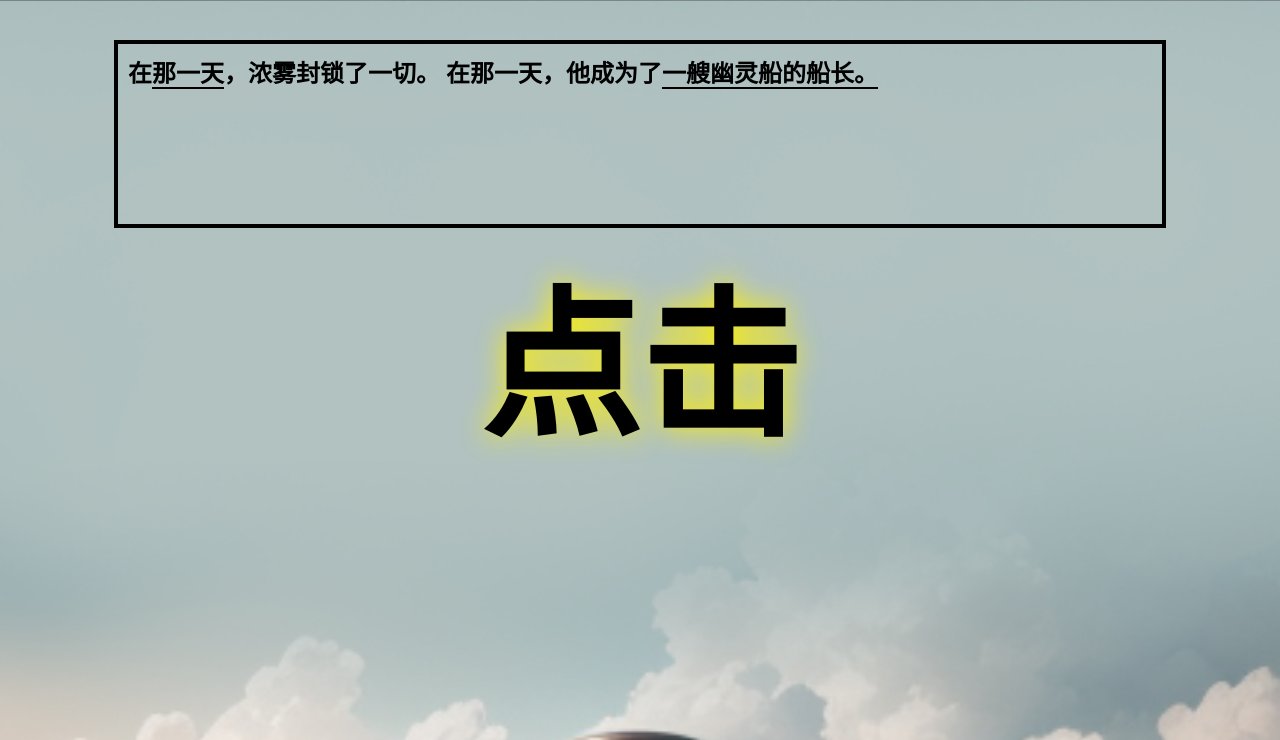
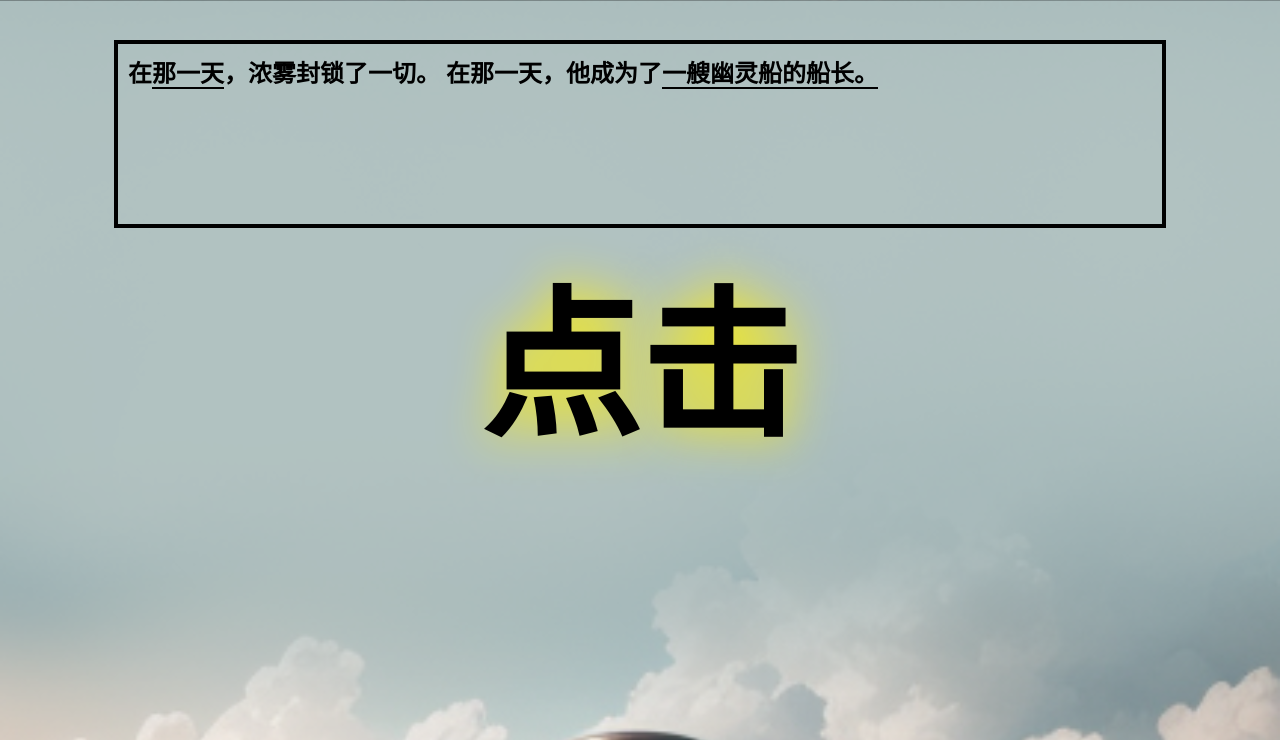
Before and after one commit to 935945334/CeShi, a plain HTML site: page index.html in a window 1280 px wide. Shown: the top 740 px of the page. Drawn offline with Linux system fonts and the light colour scheme.

Commit message:
Update index.html

```diff
--- a/index.html
+++ b/index.html
@@ -44,7 +44,7 @@
 			width: 80%;
 			height: 160px;
 			padding: 10px;
-			text-shadow:0 0 30px #fff100;
+			text-shadow:0 0 50px #fff100;
 			display: -webkit-flex;
 			display: flex;
 			-webkit-justify-content: center;
```
